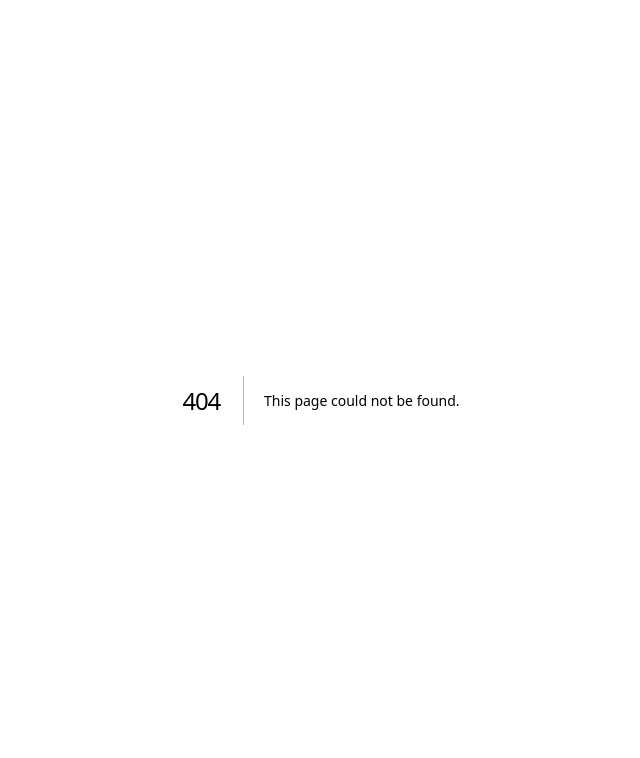
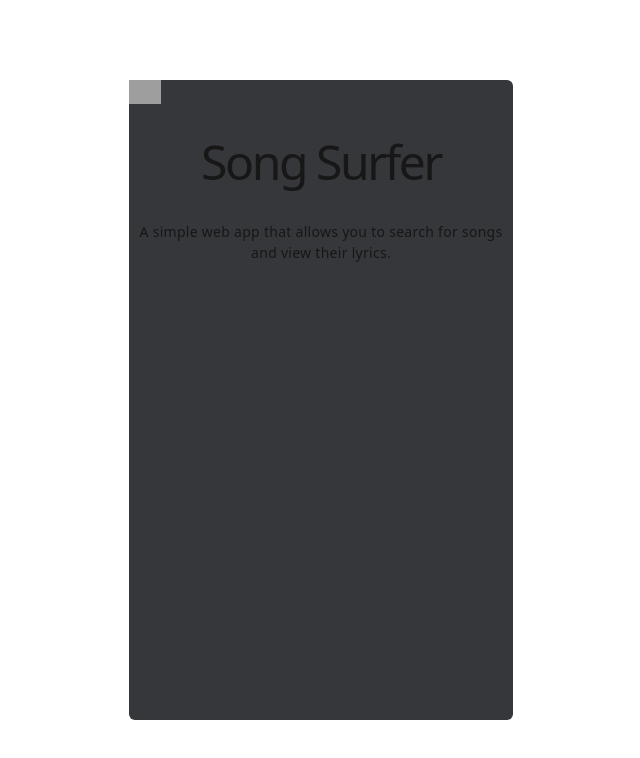
Before and after one commit to kiranpate1/jungle-gym, a Next.js app: page /song-surfer in a window 1280 px wide. Before the commit this address had no page. Shown: the top 758 px of the page, without its empty margins (319-959 px from the left). Built offline with nearby package versions, Linux system fonts and the light colour scheme; grey boxes are pictures that could not be loaded.

Commit message:
added bey image

```diff
--- a/app/modal-open/ModalOpenComponent.tsx
+++ b/app/modal-open/ModalOpenComponent.tsx
@@ -124,7 +124,7 @@ export default function ModalOpenComponent() {
               <div className="photo-wrapper">
                 <img
                   className="photo"
-                  src="https://ca-times.brightspotcdn.com/dims4/default/d5f6173/2147483647/strip/true/crop/4436x4403+0+0/resize/1200x1191!/quality/75/?url=https%3A%2F%2Fcalifornia-times-brightspot.s3.amazonaws.com%2F5b%2F8d%2F9918bf924c09ae2ff707b58a9484%2Fcowboy-carter-press-03.jpg"
+                  src="https://cdn.prod.website-files.com/65cceef869e5a56037c32801/6a3996e95bc8e19b2b7624d9_31BEYONCE-REVIEW-fjtz-superJumbo.webp"
                 />
               </div>
               <div className="main-info">
--- /dev/null
+++ b/app/song-surfer/page.tsx
@@ -0,0 +1,23 @@
+export default function SongSurferLayout() {
+  return (
+    <main className="relative w-screen h-screen flex items-center justify-center p-4">
+      <div className="relative w-full max-w-96 max-h-160 h-full flex flex-col items-stretch gap-8 bg-[#36373b] rounded-md">
+        <div className="flex items-center gap-2">
+          <img
+            className="bg-"
+            src="/path/to/logo.png"
+            alt="Logo"
+            width={32}
+            height={32}
+          />
+        </div>
+        <h1 className="text-2xl font-bold text-center">Song Surfer</h1>
+        <p className="text-center">
+          A simple web app that allows you to search for songs and view their
+          lyrics.
+        </p>
+        <div className="flex flex-col items-center justify-center w-full gap-4"></div>
+      </div>
+    </main>
+  );
+}
```
